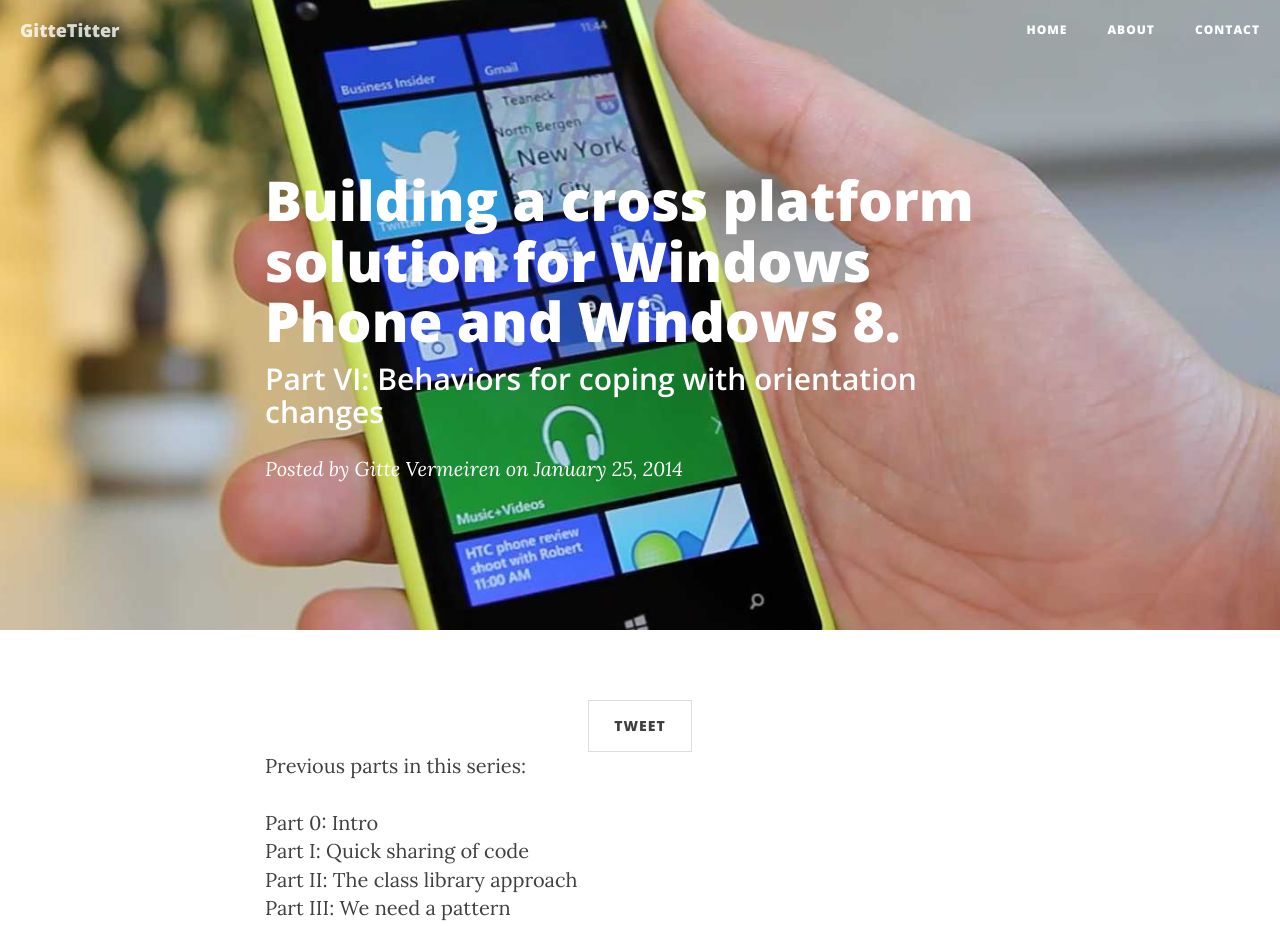
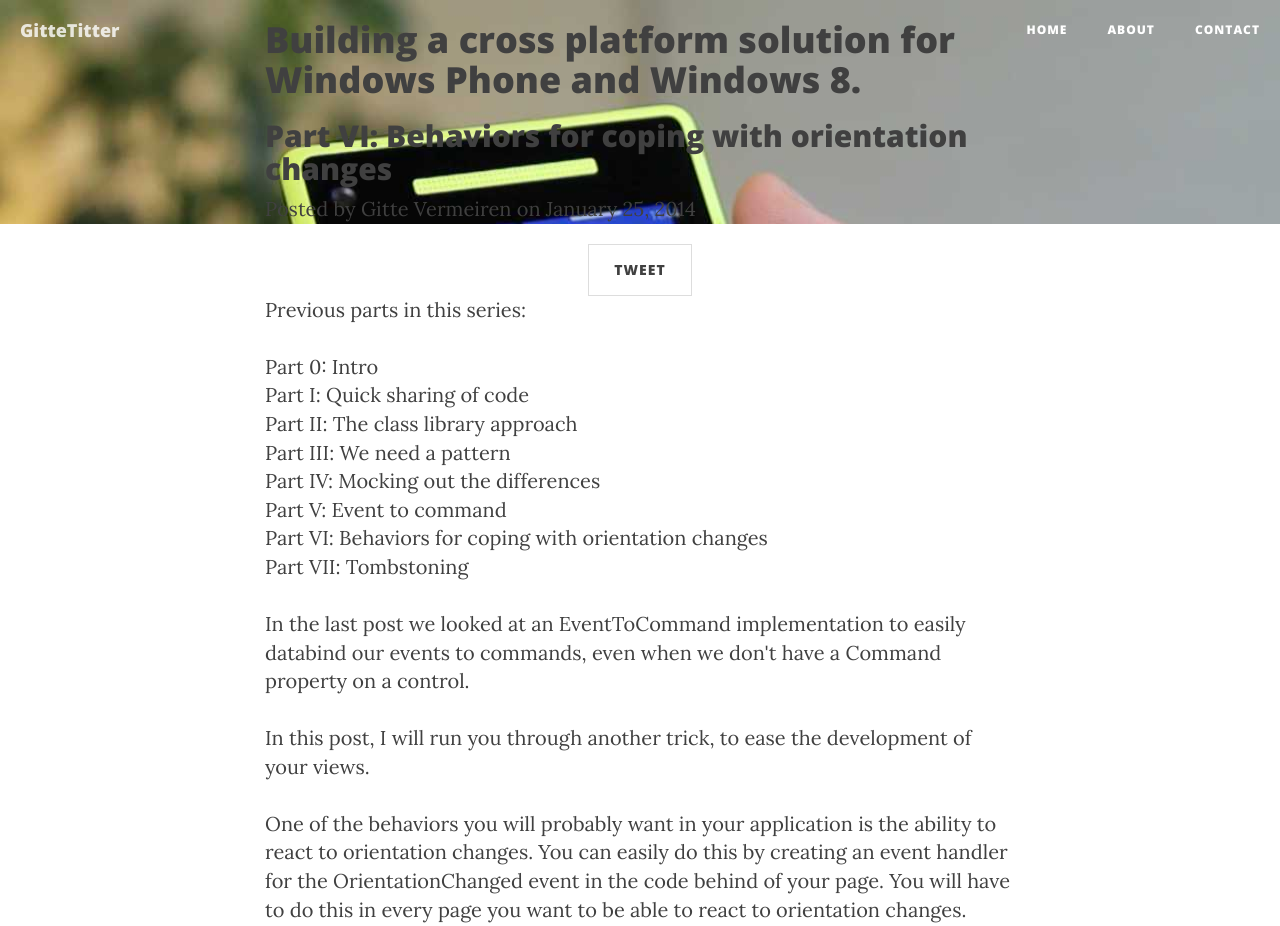
Before and after one commit to vermegi/vermegi.github.io, a Jekyll site: the page built from _posts/2014-01-25-building-cross-platform-solution-for.html, in a window 1280 px wide. Shown: the top 926 px of the page. Built offline with Jekyll 4.4.1, drawn with Linux system fonts in a browser that asks for light colours; nearby versions of some CDN libraries; comment, search, counter and statistics services are not loaded.

Commit message:
changed post template

```diff
--- a/_layouts/post.html
+++ b/_layouts/post.html
@@ -3,7 +3,8 @@ layout: default
 ---
 
 <!-- Post Header -->
-<header class="intro-header" style="background-image: url('{{ site.baseurl }}/{{ page.header-img }}')">
+<header class="masthead" style="background-image: url('{{ site.baseurl }}/{{ page.header-img }}')">
+    <div class="overlay"></div>
     <div class="container">
         <div class="row">
             <div class="col-lg-8 col-lg-offset-2 col-md-10 col-md-offset-1">
```
